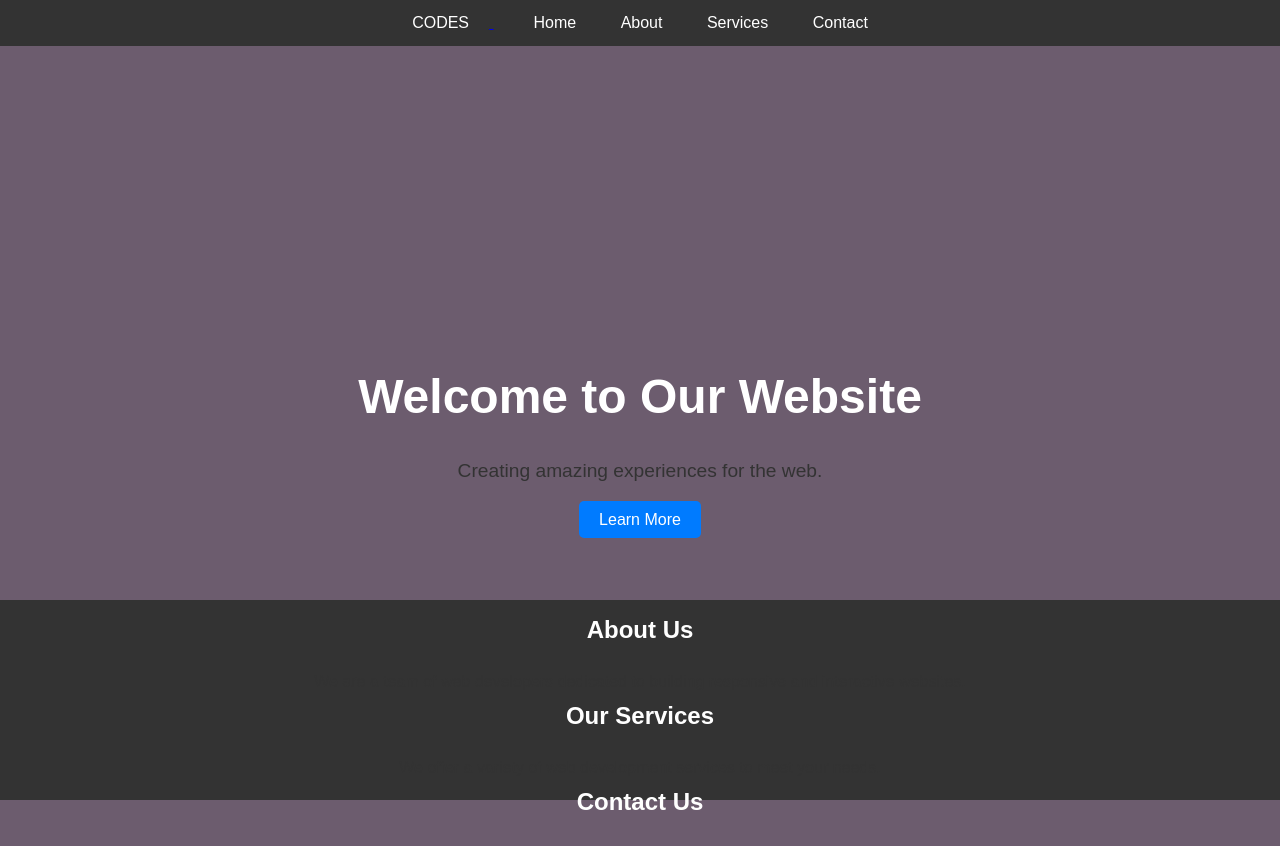
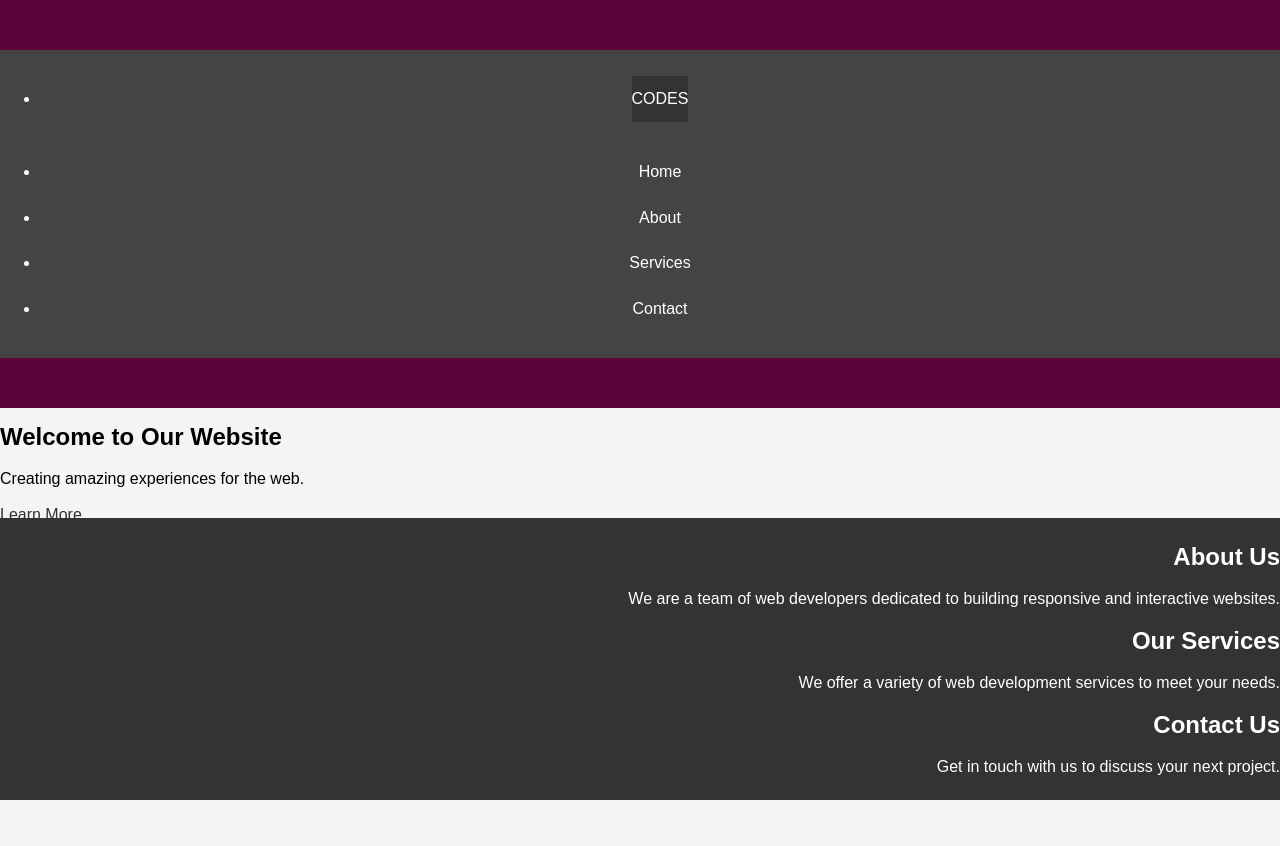
Before and after one commit to nnlily/CODSOFT, a plain HTML site: page index.html in a window 1280 px wide. After the commit the page ends 800 px from the top, so only its background shows below. Drawn offline with Linux system fonts and the light colour scheme.

Commit message:
Add files via upload

```diff
--- a/style.css
+++ b/style.css
@@ -1,123 +1,49 @@
-/* Basic reset */
-* {
+/* Basic styles for the entire document */
+body{
+    font-family: Arial, sans-serif;
+    line-height: 1.6;
+    background-color: #f4f4f4;
     margin: 0;
     padding: 0;
-    box-sizing: border-box;
 }
 
-body {
-    font-family: Arial, sans-serif;
-    line-height: 1.6;
-    background-color: #6c5c6e;
+/* Header styling */
+header {
+    background: #5a043a;
+    color: #fff;
+    padding: 50px 0;
+    text-align: center;
+    text-size-adjust: 80% ;
 }
 
-/* Navigation styling */
-header {
-    background: #333;
+/* Navigation bar */
+nav {
+    background: #444;
     color: #fff;
     padding: 10px 0;
     text-align: center;
 }
 
-nav ul {
-    list-style: none;
+nav a {
+    color: #fff;
+    text-decoration: none;
+    padding: 10px 15px;
+    display: inline-block;
 }
 
-nav ul li {
-    display: inline;
-    margin: 0 10px;
+nav a:hover {
+    background: #555;
 }
 
-nav ul li a {
-    color: #fff;
-    text-decoration: none;
-    padding: 5px 10px;
-    transition: background 0.3s ease;
+/* Main content area */
+main {
+    padding: 20px;
+    background: #fff;
+    margin: 20px auto;
+    max-width: 800px;
 }
 
-nav ul li a:hover {
-    background: #444;
-    border-radius: 5px;
-}
-
-/* Hero section styling */
-.hero {
-    background: url('hero-image.jpg') no-repeat center center/cover;
-    height: 100vh;
-    display: flex;
-    justify-content: center;
-    align-items: center;
-    color: #fff;
-    text-align: center;
-}
-
-.hero-content h1 {
-    font-size: 3rem;
-    margin-bottom: 20px;
-    animation: fadeInDown 1.5s ease-out;
-}
-
-.hero-content p {
-    font-size: 1.2rem;
-    margin-bottom: 20px;
-    animation: fadeInUp 1.5s ease-out;
-}
-
-.hero-content .btn {
-    background: #007bff;
-    color: #fff;
-    padding: 10px 20px;
-    text-decoration: none;
-    border-radius: 5px;
-    transition: background 0.3s ease;
-}
-
-.hero-content .btn:hover {
-    background: #0056b3;
-}
-
-/* Keyframes for animations */
-@keyframes fadeInDown {
-    from {
-        opacity: 0;
-        transform: translateY(-20px);
-    }
-    to {
-        opacity: 1;
-        transform: translateY(0);
-    }
-}
-
-@keyframes fadeInUp {
-    from {
-        opacity: 0;
-        transform: translateY(20px);
-    }
-    to {
-        opacity: 1;
-        transform: translateY(0);
-    }
-}
-
-/* Section styling */
-section {
-    padding: 40px;
-    text-align: center;
-}
-
-section h2 {
-    margin-bottom: 20px;
-}
-
-section p {
-    font-size: 1rem;
-    color: #333;
-}
-
-.class1 {
-    text-align: left;
-}
-
+/* Footer styling */
 footer {
     background: #333;
     color: #fff;
@@ -126,10 +52,42 @@ footer {
     position: fixed;
     bottom: 0;
     width: 100%;
-    height: 25%;
 }
 
-section{
-    color:white;
-    padding: 1px 1px 1px 1px;
+img {
+    width: 800px;
+    height: 400px;
 }
+
+.container { display: flex;
+     justify-content: center;
+     align-items: center;
+
+}
+
+.class1 {
+    background: #333;
+    color: #fff;
+    padding: 10px 0;
+    text-align: left;
+}
+
+/* Heading styles */
+h1, h2, h3 {
+    margin: 10px 0;
+}
+
+/* Paragraph styles */
+p {
+    margin: 10px 0;
+}
+
+/* Link styling */
+a {
+    color: #333;
+    text-decoration: none;
+}
+
+a:hover {
+    text-decoration: underline;
+}
```
